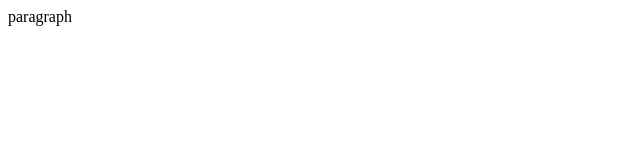
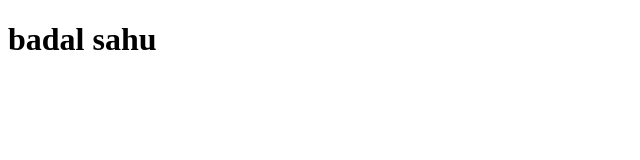
Before and after one commit to badal9966/first, a plain HTML site: page index.htm in a window 1280 px wide. Shown: the whole page, without its empty margins (0-640 px from the left). Drawn offline with Linux system fonts and the light colour scheme.

Commit message:
adding header tag

```diff
--- a/index.htm
+++ b/index.htm
@@ -1 +1,11 @@
-<p>paragraph</p>
+<!DOCTYPE html>
+<html lang="en">
+<head>
+    <meta charset="UTF-8">
+    <meta name="viewport" content="width=device-width, initial-scale=1.0">
+    <title>Document</title>
+</head>
+<body>
+    <H1>badal sahu</H1>
+</body>
+</html>
```
